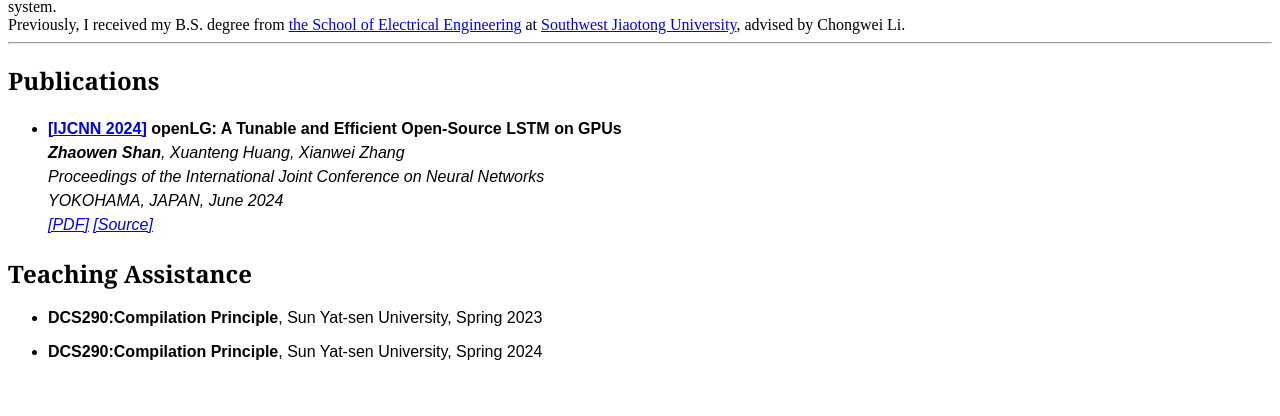
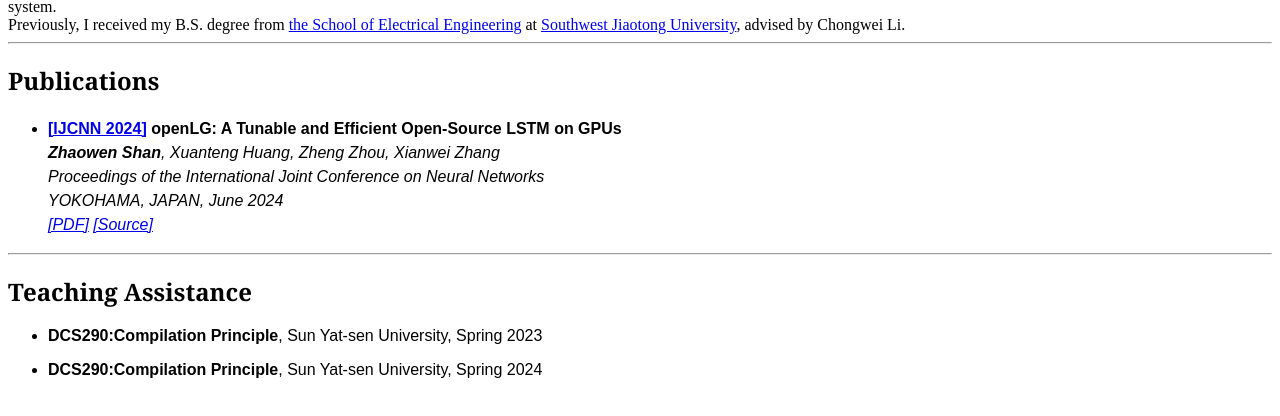
Before and after one commit to zwshan/zwshan.github.io, a plain HTML site: page index.html in a window 1280 px wide. Shown: the part 308-724 px from the top of the page. Drawn offline with Linux system fonts and the light colour scheme.

Commit message:
add my paper

```diff
--- a/index.html
+++ b/index.html
@@ -55,7 +55,7 @@
 						<b><a href="https://2024.ieeewcci.org/">[IJCNN
 								2024]</a></b> <b>openLG: A Tunable and Efficient Open-Source LSTM on
 							GPUs</b> <br>
-						<i> <b>Zhaowen Shan</b>, Xuanteng Huang, Xianwei Zhang </i> <br>
+						<i> <b>Zhaowen Shan</b>, Xuanteng Huang, Zheng Zhou, Xianwei Zhang </i> <br>
 						<i> Proceedings of the International Joint Conference on Neural Networks
 						</i> <br>
 						<i> YOKOHAMA, JAPAN, June 2024</i> <br>
@@ -67,6 +67,7 @@
 
 		</ul>
 
+		<hr>
 		<h2><font face="Georgia"> Teaching Assistance</font></h2>
 		<ul>
 
```
